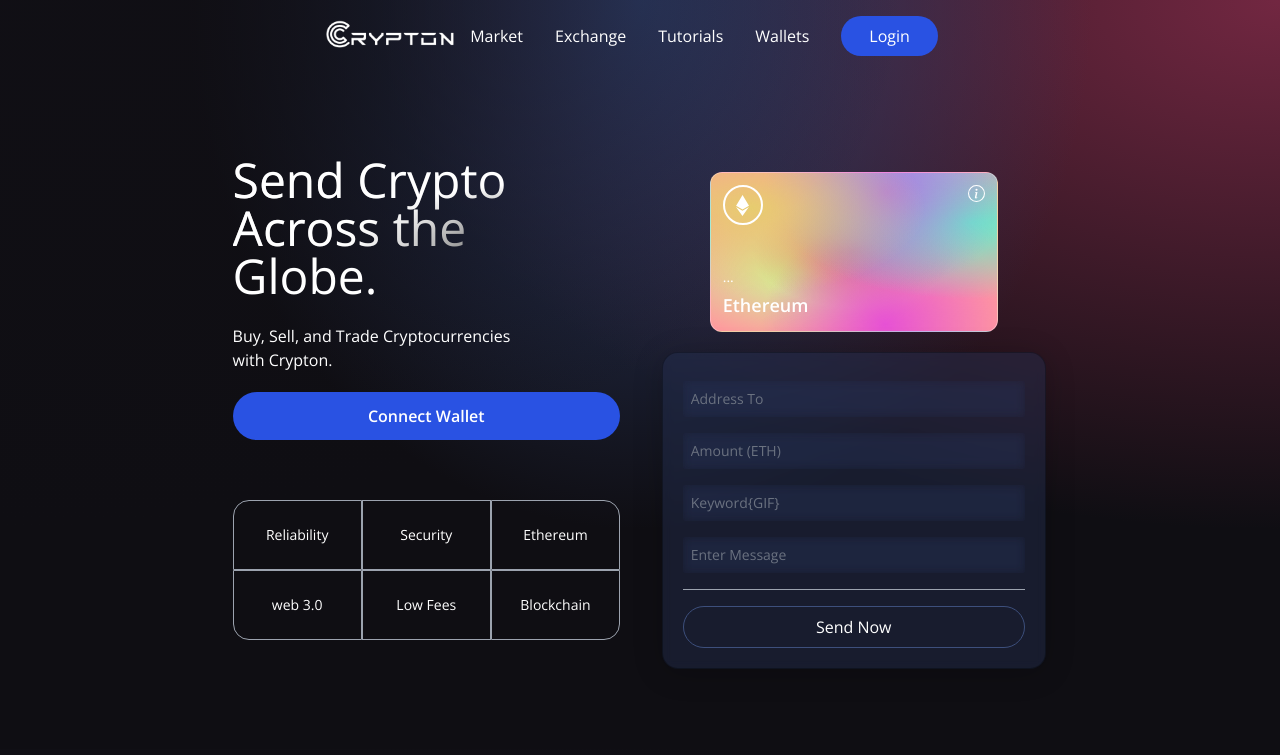
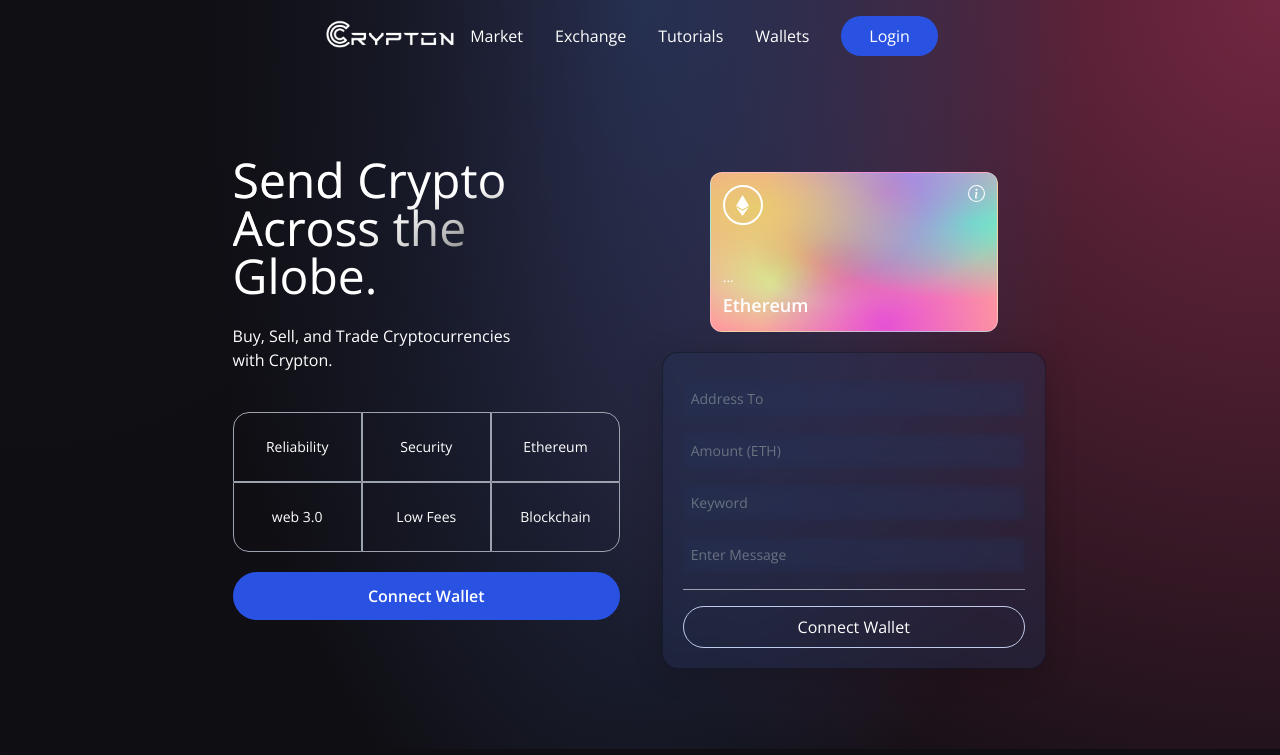
Before and after one commit to hrishi-singh/web3.0, a React (Vite) app in the folder client/: page / in a window 1280 px wide. Shown: the top 755 px of the page. Built offline with nearby package versions, Linux system fonts and the light colour scheme.

Commit message:
Added Exchange, Link, Router

```diff
--- a/client/package.json
+++ b/client/package.json
@@ -14,7 +14,8 @@
     "ethers": "^5.7.2",
     "react": "^18.2.0",
     "react-dom": "^18.2.0",
-    "react-icons": "^4.12.0"
+    "react-icons": "^4.12.0",
+    "react-router-dom": "^6.20.1"
   },
   "devDependencies": {
     "@types/react": "^18.2.37",
--- a/client/src/App.jsx
+++ b/client/src/App.jsx
@@ -1,14 +1,23 @@
-import { Navbar,Welcome,Footer,Services,Transactions } from "./components"
+import { Navbar,Welcome,Exchange,Footer,Services,Transactions } from "./components"
+import {
+  BrowserRouter as Router,
+  Routes,
+  Route
+} from "react-router-dom";
 const App= ()=> {
   return (
     <div className="min-h-screen">
-      <div className="gradient-bg-welcome">
+     <Router>
+     <div className="gradient-bg-welcome">
         <Navbar/>
-        <Welcome/>
+        <Routes>
+      <Route path="/" element={<><Welcome/><Services/><Transactions/></>}></Route>
+      <Route path="/exchange" element={<Exchange/>}></Route>
+      </Routes>
       </div>
-      <Services/>
-      <Transactions/>
+
       <Footer/>
+     </Router>
     </div>
     )
 }
--- /dev/null
+++ b/client/src/components/Exchange.jsx
@@ -0,0 +1,45 @@
+import React from 'react'
+import { useEffect, useState } from "react";
+
+const API_URL = "https://min-api.cryptocompare.com/data/pricemulti?fsyms=ETH,DASH&tsyms=BTC,USD,EUR&api_key=6a4234186f13b2ca0bef7921b1ff54662c76f2bf64a814af19f9267bbdd48662";
+const ServiceCard=({color,title,icon,subtitle})=>(
+    <div className="flex flex-row justify-start items-center white-glassmorphism p-3 m-2 cursor-pointer hover:shadow-xl">
+      <div className={`w-10 h-10 rounded-full flex justify-center items-center ${color}`}>
+        {icon}
+      </div>
+      <div className="ml-5 flex flex-col flex-1">
+        <h1 className="mt-2 text-white text-lg">
+          {title}
+        </h1>
+        <p className="mt-2 text-white text-sm md:w-9/12">
+          {subtitle}
+        </p>
+
+      </div>
+    </div>
+  )
+
+const Exchange = () => {
+    const [title,setTitle] = useState("");
+    const exch = async () => {
+        const response = await fetch(`${API_URL}`);
+        const data = await response.json();
+        console.log(data.ETH.BTC);
+        setTitle(data.ETH.BTC)
+      };
+      useEffect(() => {
+        exch();
+      },[]);
+  return (
+    <div>
+       <dif className="flex">
+       <ServiceCard
+    color="bg-[#2952E3]"
+    title={`${title}`}
+    subtitle="Security is guaranteed. We always maintain privacy & quality of our products."/>
+       </dif>
+    </div>
+  )
+}
+
+export default Exchange
--- a/client/src/components/Navbar.jsx
+++ b/client/src/components/Navbar.jsx
@@ -1,49 +1,70 @@
-import {HiMenuAlt4} from 'react-icons/hi';
-import {AiOutlineClose} from 'react-icons/ai';
-import {useState} from 'react';
+import { HiMenuAlt4 } from "react-icons/hi";
+import { AiOutlineClose } from "react-icons/ai";
+import { useState } from "react";
+import { Link } from "react-router-dom";
+import logo from "../../images/logo.png";
 
-import logo from '../../images/logo.png'
-
-const NavbarItem =({title,classProps})=>{
-  return(
-    <li className={`mx-4 cursor-pointer ${classProps}`}>
-      {title}
-    </li>
-  )
-}
+const NavbarItem = ({ title, classProps }) => {
+  return <li className={`mx-4 cursor-pointer ${classProps}`}>{title}</li>;
+};
 const Navbar = () => {
-  const [toggleMenu,setToggleMenu]=useState(false);
+  const [toggleMenu, setToggleMenu] = useState(false);
   return (
     <nav className="w-full flex md:justify-center justify-between items-center p-4">
       <div className="md:flex[0.5] flex-initial justify-center items-center">
-      <img src={logo} alt="logo" className='w-32 cursor-pointer'/>
+        <Link to="/">
+        <img src={logo} alt="logo" className="w-32 cursor-pointer" />
+        </Link>
+
       </div>
       <ul className="text-white md:flex hidden list-none flex-row just-between items-center flex-inital">
-    {["Market","Exchange","Tutorials","Wallets"].map((item,index)=>(
-      <NavbarItem key={item+index} title={item}/>
+        {["Market", "Exchange", "Tutorials", "Wallets"].map((item, index) => (
+          <NavbarItem key={item + index}  title={<Link to={`/${item.toLowerCase()}`}>{item}</Link>} />
         ))}
-    <li className="bg-[#2952e3] py-2 px-7 mx-4 rounded-full cursor-pointer hover:bg-[#2546b]">Login</li>
+        <li className="bg-[#2952e3] py-2 px-7 mx-4 rounded-full cursor-pointer hover:bg-[#2546b]">
+          Login
+        </li>
       </ul>
       <div className="flex relative">
-      {toggleMenu
-      ?<AiOutlineClose fontSize={28} className='text-white md:hidden cursor-pointer' onClick={()=>{setToggleMenu(false)}}/>
-      :<HiMenuAlt4 fontSize={28} className='text-white md:hidden cursor-pointer' onClick={()=>{setToggleMenu(true)}}/>}
+        {toggleMenu ? (
+          <AiOutlineClose
+            fontSize={28}
+            className="text-white md:hidden cursor-pointer"
+            onClick={() => {
+              setToggleMenu(false);
+            }}
+          />
+        ) : (
+          <HiMenuAlt4
+            fontSize={28}
+            className="text-white md:hidden cursor-pointer"
+            onClick={() => {
+              setToggleMenu(true);
+            }}
+          />
+        )}
         {toggleMenu && (
-        <ul className='z-10 fixed top-0 -right-2 p-3 w-[70w] h-screem shadow-2xl md:hidden list-none
-        flex flex-col justify-start items-end rounded-md blue-glassmorphism text-white animate-slide-in'>
-          <li className='text-xl w-full my-2dd'>
-            <AiOutlineClose onClick={()=>setToggleMenu(false)}/>
+          <ul
+            className="z-10 fixed top-0 -right-2 p-3 w-[70w] h-screem shadow-2xl md:hidden list-none
+        flex flex-col justify-start items-end rounded-md blue-glassmorphism text-white animate-slide-in"
+          >
+            <li className="text-xl w-full my-2dd">
+              <AiOutlineClose onClick={() => setToggleMenu(false)} />
             </li>
-          {["Market","Exchange","Tutorials","Wallets"].map((item,index)=>(
-      <NavbarItem key={item+index} title={item} classProps="my-2 text-lg"/>
-    ))}
+            {["Market", "Exchange", "Tutorials", "Wallets"].map(
+              (item, index) => (
+                <NavbarItem
+                  key={item + index}
+                  title={<Link to={`/${item.toLowerCase()}`}>{item}</Link>}
+                  classProps="my-2 text-lg"
+                />
+              )
+            )}
           </ul>
-      )
-
-      }
+        )}
       </div>
     </nav>
-  )
-}
+  );
+};
 
 export default Navbar;
--- a/client/src/components/Transactions.jsx
+++ b/client/src/components/Transactions.jsx
@@ -1,6 +1,5 @@
 import React,{useContext} from 'react'
 import { TransactionContext } from '../context/TransactionContext'
-import dummyData from '../utils/dummydata'
 import {shortenString} from '../utils/shortenString'
 
 const TransactionCard=({addressTo,addressFrom,timestamp,message,keyword,amount,url})=>{
--- a/client/src/components/Welcome.jsx
+++ b/client/src/components/Welcome.jsx
@@ -1,8 +1,7 @@
 import React, { useContext } from "react";
-import { AiFillPlayCircle } from "react-icons/ai";
 import { SiEthereum } from "react-icons/si";
 import { BsInfoCircle } from "react-icons/bs";
-import { Loader } from "./";
+import { Loader, Services } from "./";
 import { TransactionContext } from "../context/TransactionContext";
 import { shortenString } from "../utils/shortenString";
 const commonStyles =
@@ -36,7 +35,16 @@ const Welcome = () => {
           <p className="text-left mt-5 text-white font-light md:w-9/12 w-11/12 text-base">
           Buy, Sell, and Trade Cryptocurrencies with Crypton.
           </p>
-          {!currentAccount &&<button
+
+          <div className="grid sm:grid-cols-3 grid-cols-2 w-full mt-10 ">
+            <div className={`rounded-tl-2xl ${commonStyles}`}>Reliability</div>
+            <div className={commonStyles}>Security</div>
+            <div className={`rounded-tr-2xl ${commonStyles}`}>Ethereum</div>
+            <div className={`rounded-bl-2xl ${commonStyles}`}>web 3.0</div>
+            <div className={commonStyles}>Low Fees</div>
+            <div className={`rounded-br-2xl ${commonStyles}`}>Blockchain</div>
+          </div>
+           {!currentAccount &&<button
             type="button"
             onClick={connectWallet}
             className="flex flex-row justify-center items-center my-5 bg-[#2952e3] p-3 rounded-full cursor-pointer hover:bg-[#2546bd]"
@@ -48,15 +56,8 @@ const Welcome = () => {
           </p>
 
           }
-          <div className="grid sm:grid-cols-3 grid-cols-2 w-full mt-10 ">
-            <div className={`rounded-tl-2xl ${commonStyles}`}>Reliability</div>
-            <div className={commonStyles}>Security</div>
-            <div className={`rounded-tr-2xl ${commonStyles}`}>Ethereum</div>
-            <div className={`rounded-bl-2xl ${commonStyles}`}>web 3.0</div>
-            <div className={commonStyles}>Low Fees</div>
-            <div className={`rounded-br-2xl ${commonStyles}`}>Blockchain</div>
-          </div>
         </div>
+
         <div className="flex flex-col flex-1 items-center justify-start w-full mf:mt-0 mt-10">
           <div className="p-3 justify-end items-start flex-col rounded-xl h-40 sm:w-72 w-full my-5 eth-card white-glassmorphism">
             <div className="flex justify-between flex-col w-full h-full">
@@ -89,7 +90,7 @@ const Welcome = () => {
               handleChange={handleChange}
             />
             <Input
-              placeholder="Keyword{GIF}"
+              placeholder="Keyword"
               name="keyword"
               type="text"
               handleChange={handleChange}
@@ -106,15 +107,21 @@ const Welcome = () => {
                   <Loader/>
                 ):
                 (
-                  <button
+                  (currentAccount)?
+                <button
                   type="button"
                   onClick={handleSubmit}
-                  className="text-white w-full mt-2 border-[1px] p-2 border-[#3d4f7c] rounded-full cursor-pointer">
-Send Now
-                  </button>
+                  className="text-white w-full mt-2 border-[1px] p-2 border-[#3d4f7c] rounded-full cursor-pointer">Send Now
+                  </button>:
+                   <button
+                   type="button"
+                   disabled
+                   className="text-white w-full mt-2 border-[1px] p-2 border-[#bfcbea] rounded-full">Connect Wallet
+                   </button>
                 )
               }
           </div>
+      {/* <Services/> */}
         </div>
       </div>
     </div>
--- a/client/src/components/index.js
+++ b/client/src/components/index.js
@@ -4,3 +4,4 @@ export {default as Welcome} from './Welcome';
 export {default as Navbar} from './Navbar';
 export {default as Transactions} from './Transactions';
 export {default as Services} from './Services';
+export {default as Exchange} from './Exchange';
```
Also changed, not shown: 1 other file (tests, documents, lock files or other folders). Lines whose indentation alone changed are shown as unchanged.
